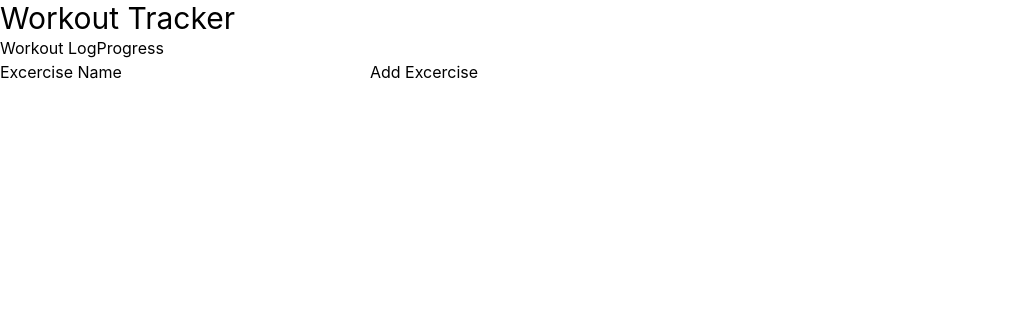
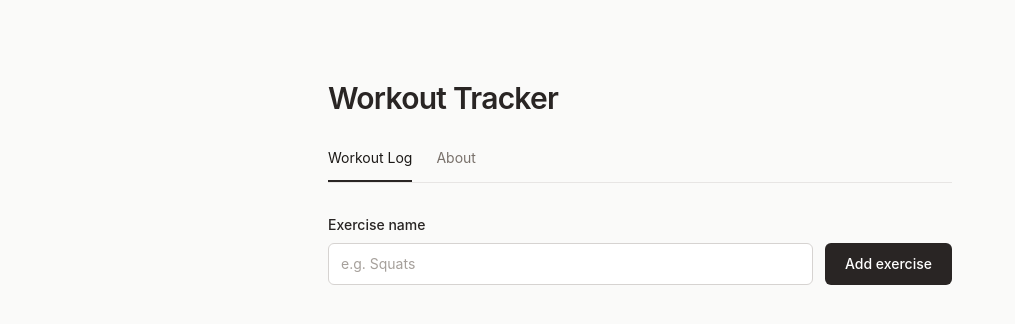
Before and after one commit to haquemm583/assignmnet_6, a React (Vite) app: page / in a window 1280 px wide. Shown: the top 324 px of the page, without its empty margins (0-1015 px from the left). Built offline with nearby package versions, Linux system fonts and the light colour scheme.

Commit message:
added about page and basic styling

```diff
--- a/src/App.jsx
+++ b/src/App.jsx
@@ -1,5 +1,6 @@
 import Header from './components/Header'
 import WorkoutForm from './components/WorkoutForm';
+import About from './components/About';
 import { useState } from 'react';
 
 
@@ -18,20 +19,20 @@ function App(){
     ])
   }
   return (
-    <main>
+    <main className="mx-auto max-w-2xl px-6 py-12 sm:py-20">
       <Header title="Workout Tracker"/>
-      <nav>
-        <button onClick={() => setView("workouts")}>
+      <nav className="mb-8 mt-8 flex gap-6 border-b border-stone-200">
+        <button className={`cursor-pointer border-b-2 pb-3 text-sm focus-visible:outline-2 focus-visible:outline-offset-4 ${view === "workouts" ? "border-stone-800 text-stone-900" : "border-transparent text-stone-500 hover:text-stone-800"}`} onClick={() => setView("workouts")}>
           Workout Log
         </button>
-        <button onClick={() => setView("progress")}>
-          Progress
+        <button className={`cursor-pointer border-b-2 pb-3 text-sm focus-visible:outline-2 focus-visible:outline-offset-4 ${view === "about" ? "border-stone-800 text-stone-900" : "border-transparent text-stone-500 hover:text-stone-800"}`} onClick={() => setView("about")}>
+          About
         </button>
       </nav>
       {view ==="workouts" ? (
         <WorkoutForm onAddWorkout={addWorkout}/>
       ) : (
-        <p>Your Progress will appear here</p>
+        <About/>
       )}
     </main>
   );
--- /dev/null
+++ b/src/components/About.jsx
@@ -0,0 +1,10 @@
+function About(){
+    return (
+        <section className="space-y-3">
+            <h2 className="text-xl font-medium">About</h2>
+            <p className="leading-relaxed text-stone-600">Workout Tracker lets you add exercises and view your workout log.</p>
+        </section>
+    )
+}
+
+export default About;
--- a/src/components/Header.jsx
+++ b/src/components/Header.jsx
@@ -1,6 +1,6 @@
 function Header({title}) {
     return (
-        <h1 className="text-3xl text-black"> {title}</h1>
+        <h1 className="text-3xl font-semibold tracking-tight"> {title}</h1>
     )
 }
 
--- a/src/components/WorkoutForm.jsx
+++ b/src/components/WorkoutForm.jsx
@@ -12,15 +12,19 @@ function WorkoutForm({onAddWorkout}){
 
     return (
         <form onSubmit={handleSubmit}>
-        <label htmlFor="excercise">Excercise Name</label>
+        <label className="mb-2 block text-sm font-medium" htmlFor="excercise">Exercise name</label>
+        <div className="flex flex-col gap-3 sm:flex-row">
         <input
+        className="min-w-0 flex-1 rounded-md border border-stone-300 bg-white px-3 py-2.5 text-sm placeholder:text-stone-400 focus:border-stone-600 focus:outline-2 focus:outline-offset-2 focus:outline-stone-400"
         id="excercise"
         type="text"
+        placeholder="e.g. Squats"
         value={excercise}
         onChange={(event) => setExcercise(event.target.value)}
         required
         />
-        <button type="submit">Add Excercise</button>
+        <button className="cursor-pointer rounded-md bg-stone-800 px-5 py-2.5 text-sm font-medium text-white hover:bg-stone-700 focus-visible:outline-2 focus-visible:outline-offset-2 focus-visible:outline-stone-600" type="submit">Add exercise</button>
+        </div>
         </form>
 
     )
--- a/src/index.css
+++ b/src/index.css
@@ -1 +1,7 @@
 @import "tailwindcss";
+
+@layer base {
+    body {
+        @apply min-h-screen bg-stone-50 text-stone-800;
+    }
+}
```
